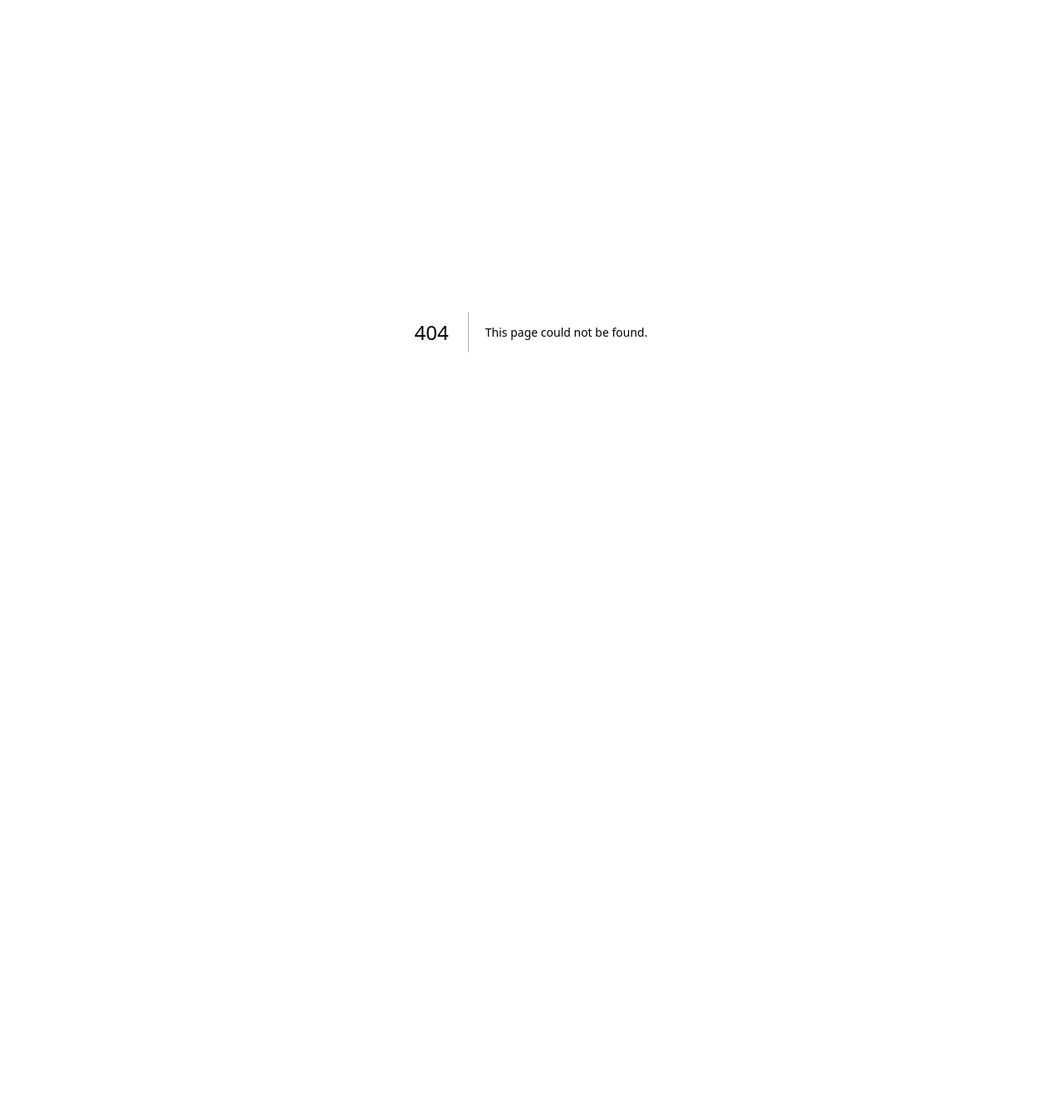
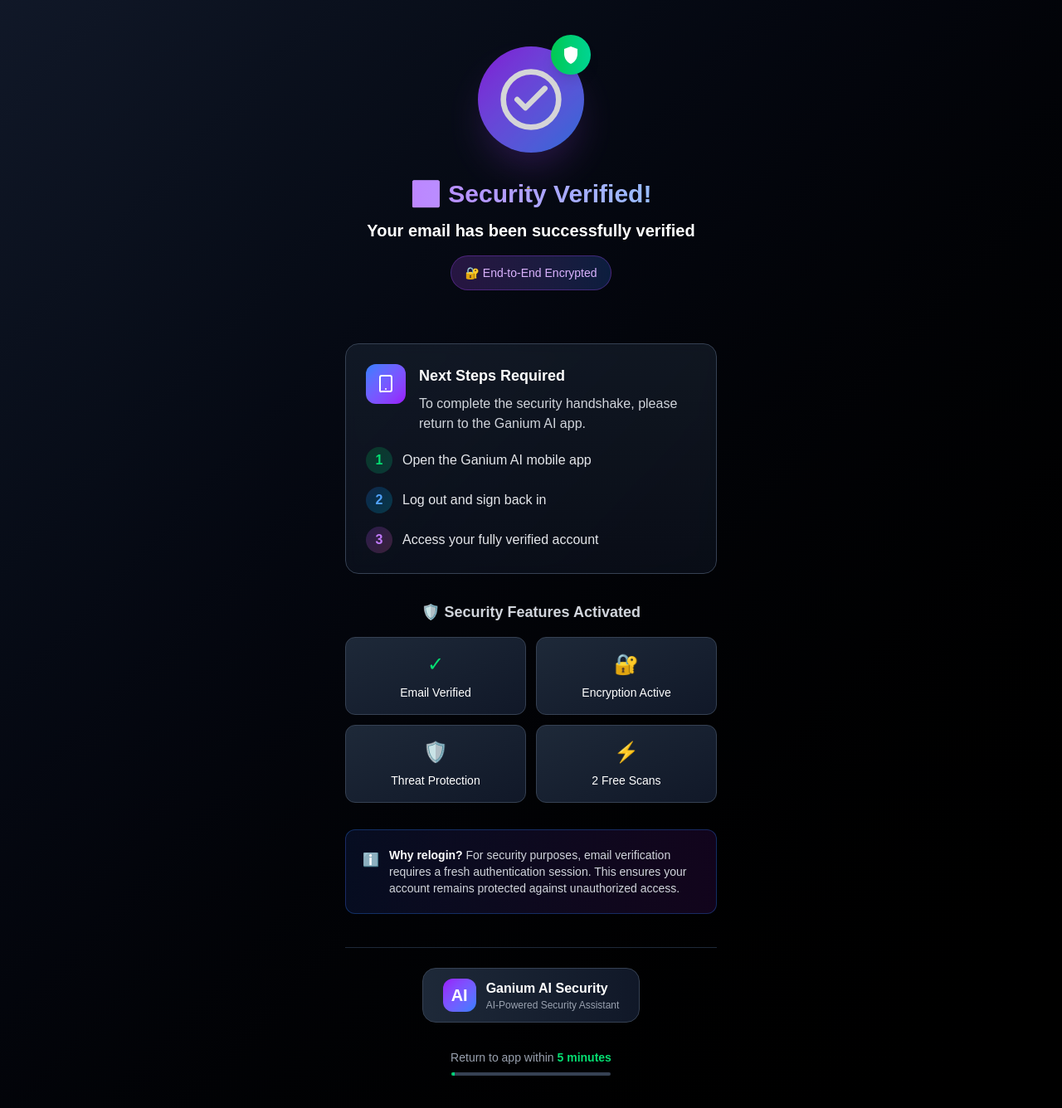
Before and after one commit to Chijioke-Mekeachi/verify-ganium, a Next.js app: page /success in a window 1280 px wide. Before the commit this address had no page. Shown: the top 1336 px of the page at 83% size. Before the commit the page ends 800 px from the top, so only its background shows below. Built offline with nearby package versions, Linux system fonts and the light colour scheme.

Commit message:
update data and added success page

```diff
--- /dev/null
+++ b/app/success/page.tsx
@@ -0,0 +1,189 @@
+// app/success/page.tsx
+import { Metadata } from 'next';
+
+export const metadata: Metadata = {
+  title: 'Email Verified Successfully | Ganium AI',
+  description: 'Your email has been verified successfully. Please return to the app to continue.',
+};
+
+export default function SuccessPage() {
+  return (
+    <div className="min-h-screen bg-gradient-to-br from-gray-900 to-black text-white p-4">
+      <div className="container mx-auto max-w-md min-h-screen flex flex-col items-center justify-center py-10">
+        {/* Animated Success Icon */}
+        <div className="relative mb-8">
+          <div className="w-32 h-32 bg-gradient-to-br from-purple-600 to-blue-500 rounded-full flex items-center justify-center shadow-2xl shadow-purple-500/30 animate-pulse">
+            <svg
+              className="w-20 h-20"
+              viewBox="0 0 24 24"
+              fill="none"
+              xmlns="http://www.w3.org/2000/svg"
+            >
+              <circle cx="12" cy="12" r="10" className="stroke-white stroke-2" fill="none" />
+              <path
+                d="M7 12L10 15L17 8"
+                className="stroke-white stroke-2"
+                strokeLinecap="round"
+                strokeLinejoin="round"
+                fill="none"
+              />
+            </svg>
+          </div>
+
+          {/* Security Shield Badge */}
+          <div className="absolute -top-2 -right-2 bg-gradient-to-r from-green-500 to-emerald-400 w-12 h-12 rounded-full flex items-center justify-center shadow-lg animate-bounce">
+            <svg
+              className="w-6 h-6"
+              viewBox="0 0 24 24"
+              fill="none"
+              xmlns="http://www.w3.org/2000/svg"
+            >
+              <path
+                d="M12 2L4 5V11C4 16.55 7.84 21.74 12 23C16.16 21.74 20 16.55 20 11V5L12 2Z"
+                className="fill-white"
+              />
+            </svg>
+          </div>
+        </div>
+
+        {/* Success Message */}
+        <div className="text-center mb-10">
+          <h1 className="text-3xl font-bold mb-3 bg-gradient-to-r from-purple-400 to-blue-300 bg-clip-text text-transparent">
+            ✅ Security Verified!
+          </h1>
+          <p className="text-xl font-semibold mb-4">
+            Your email has been successfully verified
+          </p>
+          <div className="inline-block px-4 py-2 bg-gradient-to-r from-purple-500/20 to-blue-500/20 rounded-full border border-purple-500/30 mb-6">
+            <span className="text-sm font-medium text-purple-300">
+              🔐 End-to-End Encrypted
+            </span>
+          </div>
+        </div>
+
+        {/* Instructions Card */}
+        <div className="w-full bg-gradient-to-b from-gray-800/50 to-gray-900/50 backdrop-blur-sm rounded-2xl p-6 border border-gray-700 mb-8">
+          <div className="flex items-start mb-4">
+            <div className="bg-gradient-to-br from-blue-500 to-purple-600 p-3 rounded-xl mr-4">
+              <svg
+                className="w-6 h-6"
+                viewBox="0 0 24 24"
+                fill="none"
+                xmlns="http://www.w3.org/2000/svg"
+              >
+                <path
+                  d="M17 2H7C5.89543 2 5 2.89543 5 4V20C5 21.1046 5.89543 21.7 7 21H17C18.1046 21 19 20.1046 19 19V4C19 2.89543 18.1046 2 17 2Z"
+                  className="stroke-white stroke-2"
+                  fill="none"
+                />
+                <path
+                  d="M12 18H12.01"
+                  className="stroke-white stroke-2"
+                  strokeLinecap="round"
+                />
+              </svg>
+            </div>
+            <div>
+              <h2 className="text-lg font-bold mb-2">Next Steps Required</h2>
+              <p className="text-gray-300">
+                To complete the security handshake, please return to the Ganium AI app.
+              </p>
+            </div>
+          </div>
+
+          <div className="space-y-4">
+            <div className="flex items-center">
+              <div className="w-8 h-8 bg-gradient-to-br from-green-500/20 to-emerald-400/20 rounded-full flex items-center justify-center mr-3">
+                <span className="text-green-400 font-bold">1</span>
+              </div>
+              <span className="text-gray-200">Open the Ganium AI mobile app</span>
+            </div>
+
+            <div className="flex items-center">
+              <div className="w-8 h-8 bg-gradient-to-br from-blue-500/20 to-cyan-400/20 rounded-full flex items-center justify-center mr-3">
+                <span className="text-blue-400 font-bold">2</span>
+              </div>
+              <span className="text-gray-200">Log out and sign back in</span>
+            </div>
+
+            <div className="flex items-center">
+              <div className="w-8 h-8 bg-gradient-to-br from-purple-500/20 to-pink-400/20 rounded-full flex items-center justify-center mr-3">
+                <span className="text-purple-400 font-bold">3</span>
+              </div>
+              <span className="text-gray-200">Access your fully verified account</span>
+            </div>
+          </div>
+        </div>
+
+        {/* Security Features */}
+        <div className="w-full mb-8">
+          <h3 className="text-lg font-semibold mb-4 text-center text-gray-300">
+            🛡️ Security Features Activated
+          </h3>
+          <div className="grid grid-cols-2 gap-3">
+            <div className="bg-gradient-to-br from-gray-800 to-gray-900 rounded-xl p-4 text-center border border-gray-700">
+              <div className="text-green-400 text-2xl mb-2">✓</div>
+              <p className="text-sm font-medium">Email Verified</p>
+            </div>
+            <div className="bg-gradient-to-br from-gray-800 to-gray-900 rounded-xl p-4 text-center border border-gray-700">
+              <div className="text-blue-400 text-2xl mb-2">🔐</div>
+              <p className="text-sm font-medium">Encryption Active</p>
+            </div>
+            <div className="bg-gradient-to-br from-gray-800 to-gray-900 rounded-xl p-4 text-center border border-gray-700">
+              <div className="text-purple-400 text-2xl mb-2">🛡️</div>
+              <p className="text-sm font-medium">Threat Protection</p>
+            </div>
+            <div className="bg-gradient-to-br from-gray-800 to-gray-900 rounded-xl p-4 text-center border border-gray-700">
+              <div className="text-cyan-400 text-2xl mb-2">⚡</div>
+              <p className="text-sm font-medium">2 Free Scans</p>
+            </div>
+          </div>
+        </div>
+
+        {/* Note */}
+        <div className="w-full bg-gradient-to-r from-blue-900/20 to-purple-900/20 rounded-xl p-5 border border-blue-500/30">
+          <div className="flex items-start">
+            <div className="text-blue-400 mr-3 mt-1">ℹ️</div>
+            <div>
+              <p className="text-sm text-gray-300">
+                <strong className="text-white">Why relogin?</strong> For security purposes,
+                email verification requires a fresh authentication session. This ensures
+                your account remains protected against unauthorized access.
+              </p>
+            </div>
+          </div>
+        </div>
+
+        {/* App Badge */}
+        <div className="mt-10 pt-6 border-t border-gray-800 w-full text-center">
+          <div className="inline-flex items-center bg-gradient-to-r from-gray-800 to-gray-900 px-6 py-3 rounded-2xl border border-gray-700">
+            <div className="w-10 h-10 bg-gradient-to-br from-purple-600 to-blue-500 rounded-xl flex items-center justify-center mr-3">
+              <span className="text-white font-bold text-xl">AI</span>
+            </div>
+            <div className="text-left">
+              <p className="font-bold">Ganium AI Security</p>
+              <p className="text-xs text-gray-400">AI-Powered Security Assistant</p>
+            </div>
+          </div>
+        </div>
+
+        {/* Timer for automatic redirect suggestion */}
+        <div className="mt-8">
+          <div className="text-center text-gray-400 text-sm">
+            <p>Return to app within <span className="text-green-400 font-bold">5 minutes</span></p>
+            <div className="w-48 h-1 bg-gray-700 rounded-full mx-auto mt-2 overflow-hidden">
+              <div className="h-full bg-gradient-to-r from-green-500 to-emerald-400 animate-[progress_300s_linear_infinite]"></div>
+            </div>
+          </div>
+        </div>
+      </div>
+
+      <style jsx global>{`
+        @keyframes progress {
+          from { width: 0%; }
+          to { width: 100%; }
+        }
+      `}</style>
+    </div>
+  );
+}
```
